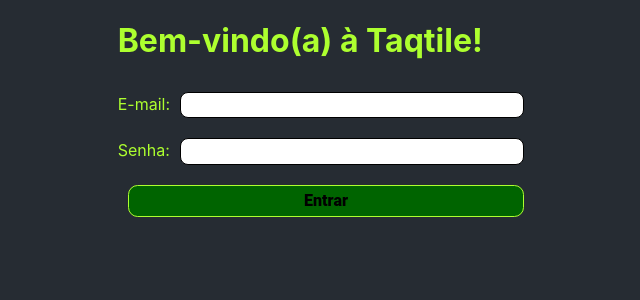
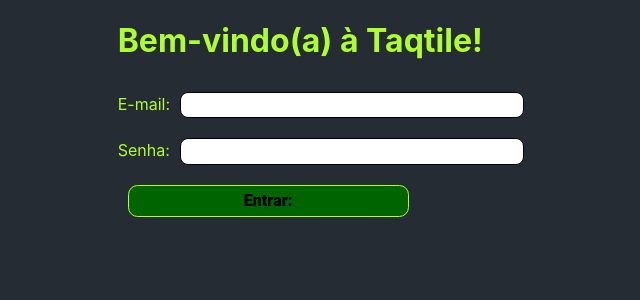
Before and after one commit to indigotech/onboard-lucas-santos, a React (Create React App) app in the folder leme-onboarding/: page / in a window 1280 px wide. Shown: the top 300 px of the page, without its empty margins (314-954 px from the left). Built offline with nearby package versions, Linux system fonts and the light colour scheme.

Commit message:
Unify forms and button components

```diff
--- a/leme-onboarding/src/App.tsx
+++ b/leme-onboarding/src/App.tsx
@@ -1,6 +1,6 @@
 import React from 'react';
 import './components/LoginPage.css';
-import {Welcome, EmailForm, PasswordForm, SubmitButtom} from './components/LoginPage';
+import {Welcome, Login} from './components/LoginPage';
 
 /*
 Componentes: Welcome, EmailOnboard, PasswordOnboard, SubmitButtom
@@ -11,9 +11,7 @@
   return (
     <div className="App">
       <Welcome/>
-      <EmailForm/>
-      <PasswordForm/>
-      <SubmitButtom/>
+      <Login/>
     </div>
   );
 }
--- a/leme-onboarding/src/components/LoginPage.css
+++ b/leme-onboarding/src/components/LoginPage.css
@@ -19,7 +19,7 @@
 .App_Button {
     margin: 10px;
     display:inline-block;
-    padding:0.35em 1.2em;
+    padding:0.35em 7.2em;
     border:0.1em solid greenyellow;
     border-radius:0.6em;
     font-family:'Roboto',sans-serif;
--- a/leme-onboarding/src/components/LoginPage.tsx
+++ b/leme-onboarding/src/components/LoginPage.tsx
@@ -7,39 +7,22 @@
     }
   }
 
-export class EmailForm extends React.Component {
+export class Login extends React.Component {
     render () {
         return (
            <form>
                 <label>
                         E-mail:
-            <input className="App_Form"  type="text" name="email" />
+                    <input className="App_Form" type="text"/>
+                    <br/>
+                        Senha:
+                    <input className="App_Form" type="password"/>
+                    <br/>
+                    <button className="App_Button">
+                        Entrar:
+                    </button>
                 </label>
             </form>
         );
     }
 }
-
- export class PasswordForm extends React.Component {
-    render () {
-      return (
-        <form>
-          <label>
-            Senha:
-            <input className="App_Form" type="password" name="password"/>
-          </label>
-        </form>
-      );
-    }
-  }
-
-export class SubmitButtom extends React.Component {
-
-    render () {
-      return (
-        <button className="App_Button">
-          Entrar
-        </button>
-      );
-    }
-}
```
Lines whose indentation alone changed are shown as unchanged.
